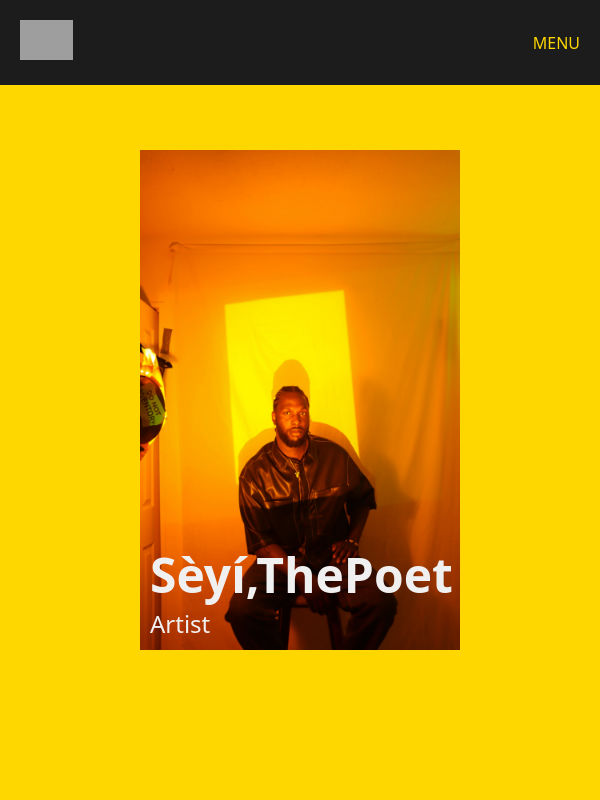
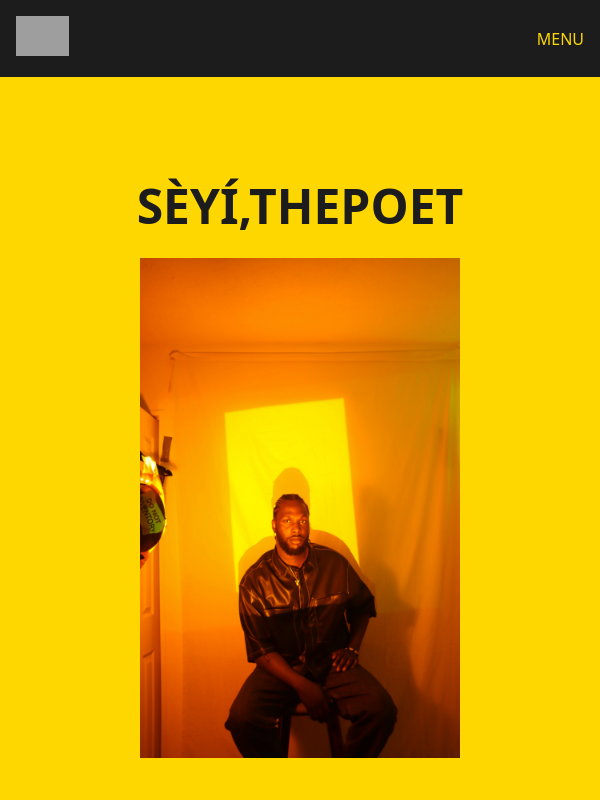
Before and after one commit to Akinloluwa-Adedijo/seyi-the-poet-website, a React (Vite) app: page / in a window 600 px wide. Shown: the top 800 px of the page. Built offline with nearby package versions, Linux system fonts and the light colour scheme; grey boxes are pictures that could not be loaded; a web font is replaced by a local one.

Commit message:
padding and home page updated

```diff
--- a/src/components/Navbar/navbar.css
+++ b/src/components/Navbar/navbar.css
@@ -2,7 +2,7 @@
   background-color: var(--secondary);
   color: var(--primary);
   position: fixed;
-  padding: 0.625rem;
+  padding: 1rem;
   width: 100%;
   box-sizing: border-box;
   z-index: 10;
@@ -53,8 +53,4 @@
   top: 100%;
 }
 
-@media only screen and (min-width: 600px) {
-  .nav-header {
-    padding: 20px;
-  }
-}
+/* / */
--- a/src/components/Publications/publications.css
+++ b/src/components/Publications/publications.css
@@ -1,6 +1,5 @@
 .publication-container {
-  /* height: 100vh; */
-  margin-top: 100px;
+  height: 100vh;
   display: flex;
   align-items: center;
   justify-content: center;
@@ -9,6 +8,7 @@
 
 .publication-gallery {
   width: 70%;
+  max-width: 1200px;
 }
 .publication-gallery h2 {
   font-size: 5rem;
@@ -60,7 +60,7 @@
 
 @media screen and (max-width: 600px) {
   .publication p {
-    font-size: 2rem;
+    font-size: 1.5rem;
   }
   .publication-gallery {
     width: 100%;
--- a/src/pages/Home/Home.jsx
+++ b/src/pages/Home/Home.jsx
@@ -99,6 +99,14 @@ const Home = () => {
     <div className="home">
       <div className="landing-page">
         <motion.div
+          className="landing-text"
+          variants={landingTextVariants}
+          animate="visible"
+          initial="hidden"
+        >
+          <h1>Sèyí,ThePoet</h1>
+        </motion.div>
+        <motion.div
           variants={landingVariants}
           animate="visible"
           initial="hidden"
@@ -106,15 +114,6 @@ const Home = () => {
           className="landing-image"
         >
           <img src="/src/assets/home.webp" alt="landing image" />
-          <motion.div
-            className="landing-text"
-            variants={landingTextVariants}
-            animate="visible"
-            initial="hidden"
-          >
-            <p>Sèyí,ThePoet</p>
-            <p>Artist</p>
-          </motion.div>
         </motion.div>
       </div>
       <About />
--- a/src/pages/Home/home.css
+++ b/src/pages/Home/home.css
@@ -2,31 +2,29 @@
 .home {
   display: flex;
   flex-direction: column;
-  gap: 100px;
+  gap: 20rem;
   overflow: visible;
-  padding: 0 2rem 2rem 2rem;
+  padding: 0 1rem 1rem 1rem;
+  overflow: hidden;
 }
 
 .landing-page {
   height: 100vh;
   display: flex;
   align-items: center;
-  justify-content: center;
-  flex-direction: column;
+  justify-content: space-between;
+  flex-wrap: wrap;
 }
 
 .landing-image {
   height: 80vh;
-  position: relative;
   max-height: 90vh;
   margin: 1.25rem;
   background: var(--white);
-  overflow: hidden;
   aspect-ratio: 2/3;
 }
 
 .landing-image img {
-  position: absolute;
   top: 0;
   left: 0;
   right: 0;
@@ -35,17 +33,14 @@
   height: 100%;
 }
 .landing-text {
-  position: absolute;
-  bottom: 10px;
-  left: 10px;
-  right: 10px;
-  text-align: left;
+  text-transform: uppercase;
 }
-.landing-text p {
+
+.landing-text h1 {
   margin: 0;
-  font-size: 4.5rem;
+  font-size: calc(12.74vw - 17px);
   font-weight: 900;
-  color: var(--white);
+  color: var(--secondary);
 }
 
 .landing-text p:nth-of-type(2) {
@@ -58,7 +53,6 @@
   flex-direction: column;
   justify-content: center;
   align-items: center;
-  overflow: hidden;
 }
 
 .title h2 {
@@ -94,14 +88,19 @@
 }
 
 @media screen and (max-width: 600px) {
-  .landing-container p:nth-of-type(1) {
-    font-size: 3rem;
-  }
-  .landing-container p:nth-of-type(2) {
-    font-size: 2rem;
-  }
   .body p {
     font-size: 1.25rem;
+  }
+
+  .landing-page {
+    align-items: center;
+    justify-content: center;
+    flex-direction: column;
+  }
+
+  .landing-text h1 {
+    margin: 0;
+    font-size: 3rem;
   }
 
   .landing-image {
@@ -109,15 +108,13 @@
     height: 500px;
   }
 
-  .landing-text p {
-    font-size: 3rem;
-  }
-
-  .landing-text p:nth-of-type(2) {
-    font-size: 1.5rem;
-  }
-
   .title h2 {
     font-size: 2.5rem;
   }
 }
+
+@media screen and (min-width: 600px) {
+  .landing-page {
+    margin-top: 75px;
+  }
+}
```
